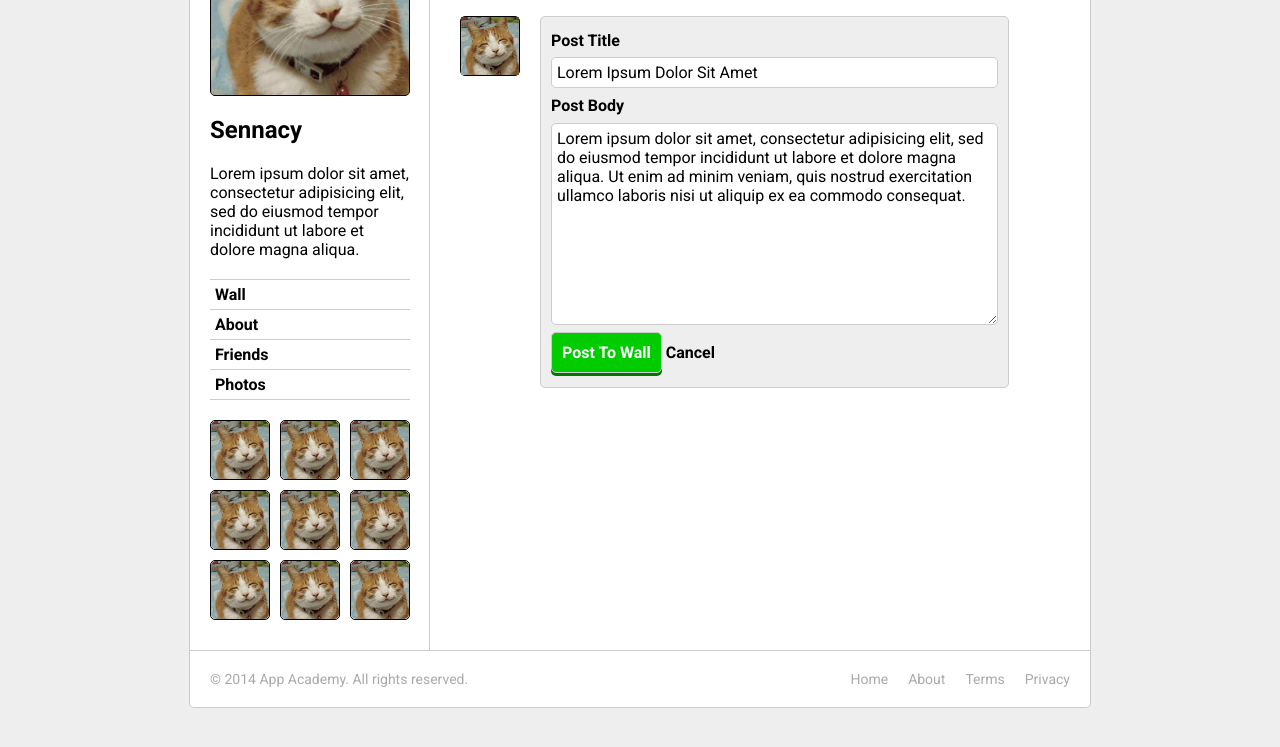
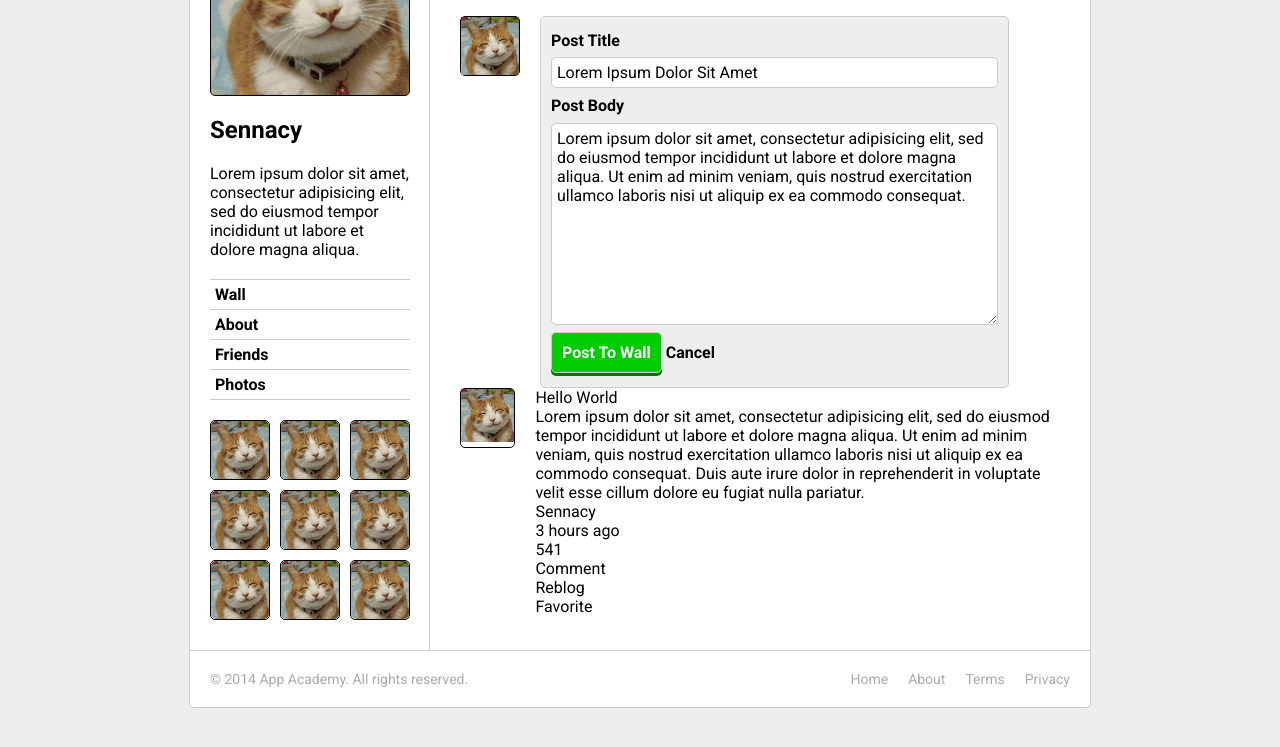
Before and after one commit to youknowhu/Tower-of-hanoi-front-end, a plain HTML site: page W6D2/css-friends-09/skeleton/09-forms.html in a window 1280 px wide. Shown: the part 245-992 px from the top of the page. Drawn offline with Linux system fonts and the light colour scheme.

Commit message:
Add Posts to CSS Friends

```diff
--- a/W6D2/css-friends-09/skeleton/09-forms.html
+++ b/W6D2/css-friends-09/skeleton/09-forms.html
@@ -100,6 +100,7 @@
 
     </section>
     <section class="content-main">
+      <section class="new-post">
         <div class="thumb">
           <a href="#" title="Sennacy">
             <img src="./images/cat.jpg" alt="">
@@ -120,6 +121,43 @@
           </div>
         </form>
       </section>
+
+      <article class="posts">
+        <ul>
+          <section>
+            <div class="thumb">
+              <a href="#" title="Sennacy">
+                <img src="./images/cat.jpg" alt="">
+              </a>
+            </div>
+
+            <div class="posts-content">
+              <h2>Hello World</h2>
+
+              <p>Lorem ipsum dolor sit amet, consectetur adipisicing elit, sed do eiusmod tempor incididunt ut labore et dolore magna aliqua. Ut enim ad minim veniam, quis nostrud exercitation ullamco laboris nisi ut aliquip ex ea commodo consequat. Duis aute irure dolor in reprehenderit in voluptate velit esse cillum dolore eu fugiat nulla pariatur.</p>
+
+              <nav>
+                <nav class="author">
+                  <ul>
+                    <li> <a href="#">Sennacy </a> </li>
+                    <li> 3 hours ago </li>
+                    <li> 541 </li>
+                  </ul>
+                </nav>
+                <nav class="action">
+                  <ul>
+                    <li> <a href="#">Comment </a> </li>
+                    <li> <a href="#">Reblog</a> </li>
+                    <li> <a href="#">Favorite</a> </li>
+                  </ul>
+                </nav>
+
+              </nav>
+            </div>
+          </section>
+        </ul>
+      </article>
+    </section>
   </main>
 
   <footer class="footer">
--- a/W6D2/css-friends-09/skeleton/css/09-forms.css
+++ b/W6D2/css-friends-09/skeleton/css/09-forms.css
@@ -1,5 +1,10 @@
 /* PHASE 9: Forms */
 .content-main {
+  display: flex;
+  flex-direction: column;
+}
+
+.new-post {
   display: flex;
 }
 
@@ -55,6 +60,19 @@ form .submit a {
   font-weight: 800;
 }
 
+.posts section {
+  display: flex;
+}
+
+.posts .thumb {
+  flex: 1;
+}
+
+.posts-content {
+  flex: 10;
+}
+
+
 #title {
   display: block;
   float: left;
```
Lines whose indentation alone changed are shown as unchanged.
